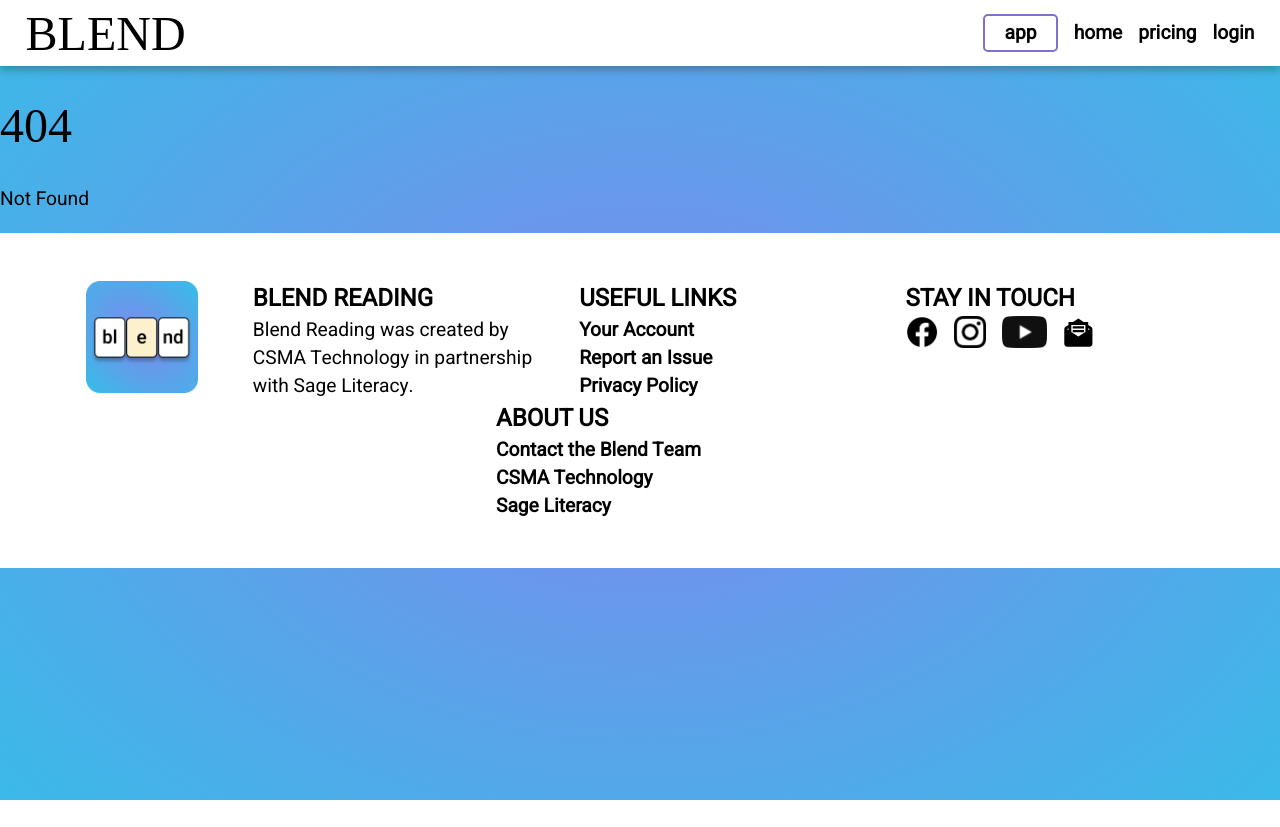
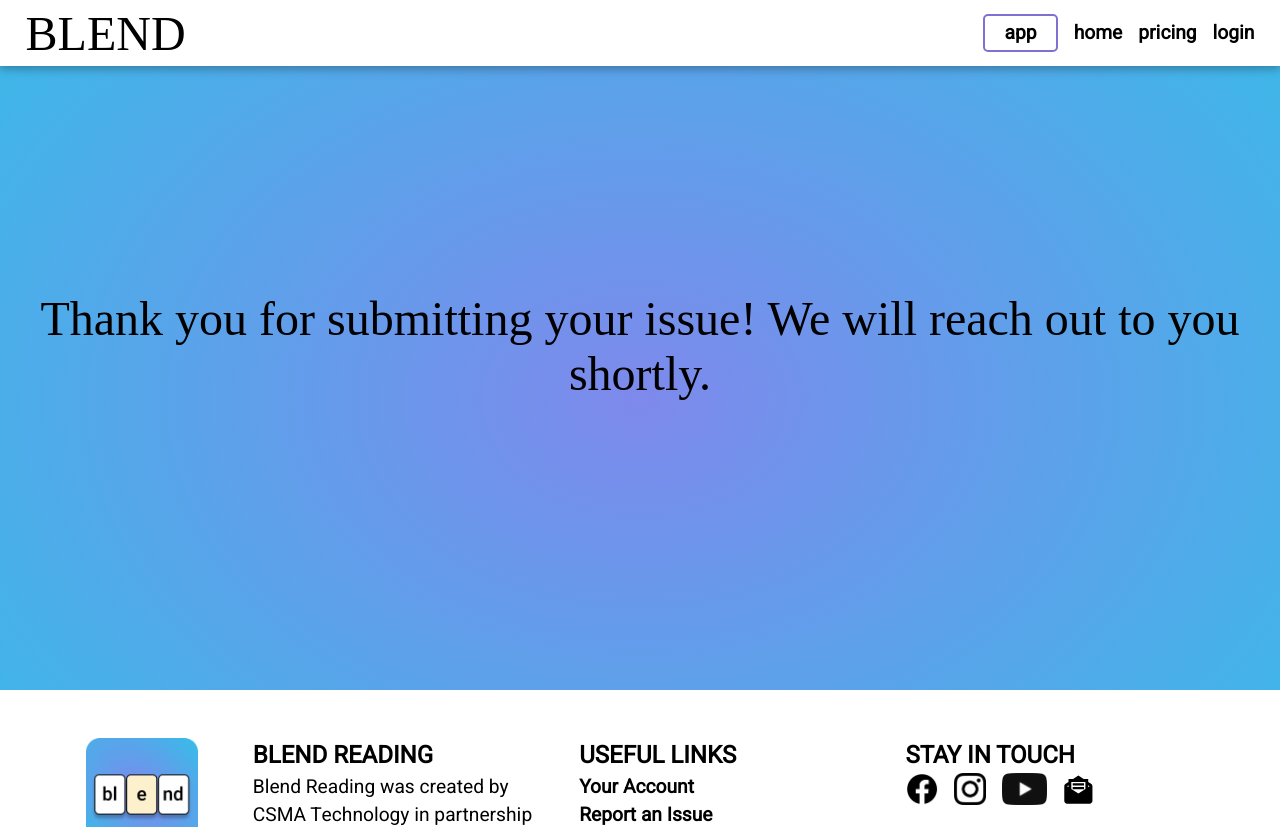
Before and after one commit to admoya/blend-product-site, a SvelteKit app: page /help/report-an-issue/success in a window 1280 px wide. Before the commit this address had no page. Shown: the top 827 px of the page. Before the commit the page ends 800 px from the top, so only its background shows below. Built offline with nearby package versions, Linux system fonts and the light colour scheme; a web font is replaced by a local one.

Commit message:
feat(sucess): add custom success page

```diff
--- a/src/routes/help/report-an-issue/+page.svelte
+++ b/src/routes/help/report-an-issue/+page.svelte
@@ -8,7 +8,7 @@
     <p>Fill out and submit the form below, and our support team will get back to you shortly.</p>
     <p>Please ensure to include as many details about your issue as possible to help us resolve it as quickly as possible.</p>
     <p>Thank you for your patience!</p>
-    <form name="issue-report" method="POST" data-netlify="true">
+    <form name="issue-report" action="/help/report-an-issue/success" method="POST" data-netlify="true">
       <input type="hidden" name="subject" value="Issue Report from blendreading.com" />
       <p><label class="form-label">Email<input type="email" name="email" required/></label></p>
       <p><label class="form-label">Message<textarea name="message" required></textarea></label></p>
--- /dev/null
+++ b/src/routes/help/report-an-issue/success/+page.svelte
@@ -0,0 +1,14 @@
+<svelte:head>
+  <title>Report an Issue</title>
+</svelte:head>
+<div class="content">
+  <h1>Thank you for submitting your issue! We will reach out to you shortly.</h1>
+</div>
+
+<style>
+  .content {
+    justify-content: center;
+    margin: 5rem auto;
+    height: 25rem;
+  }
+</style>
```
